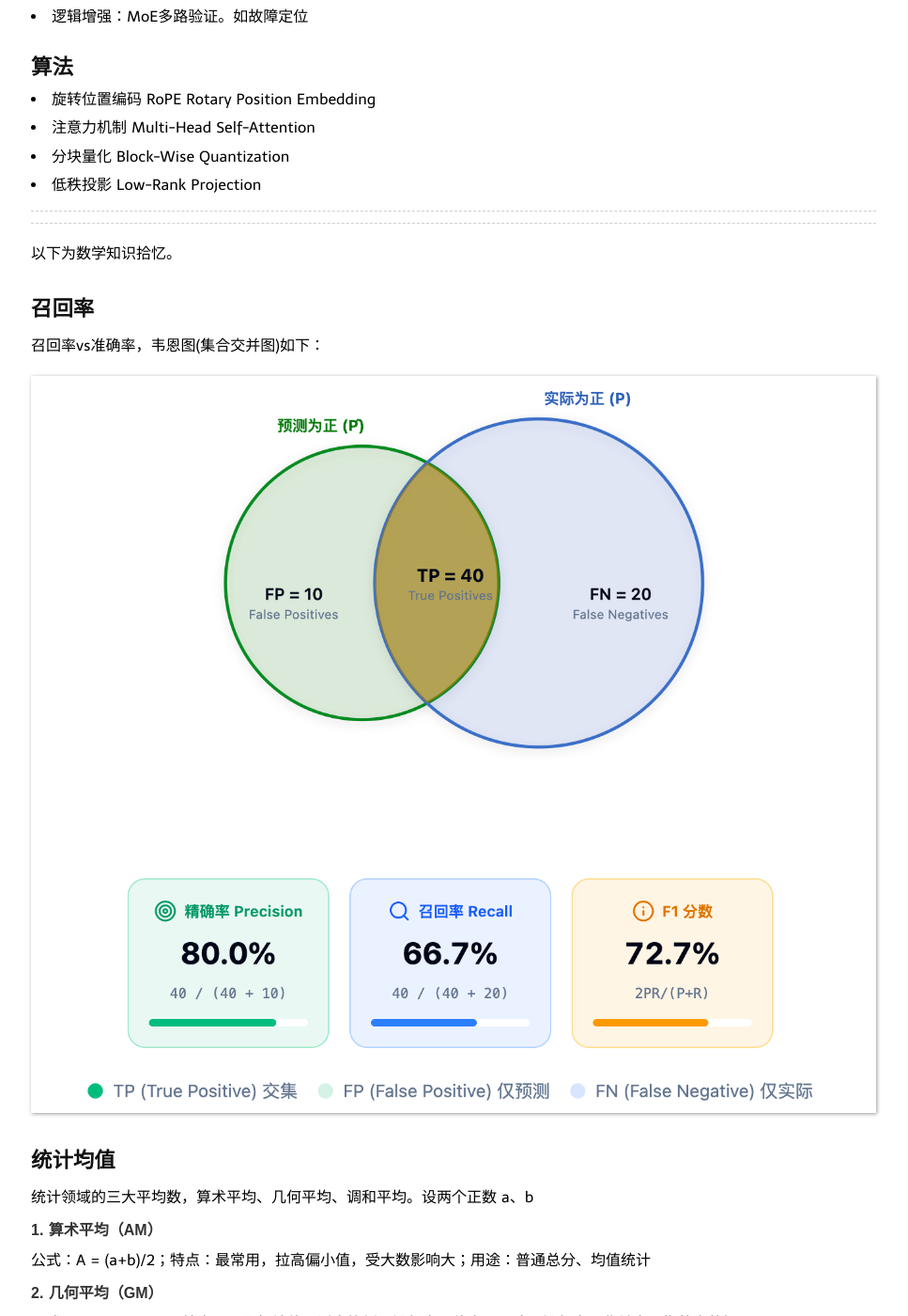
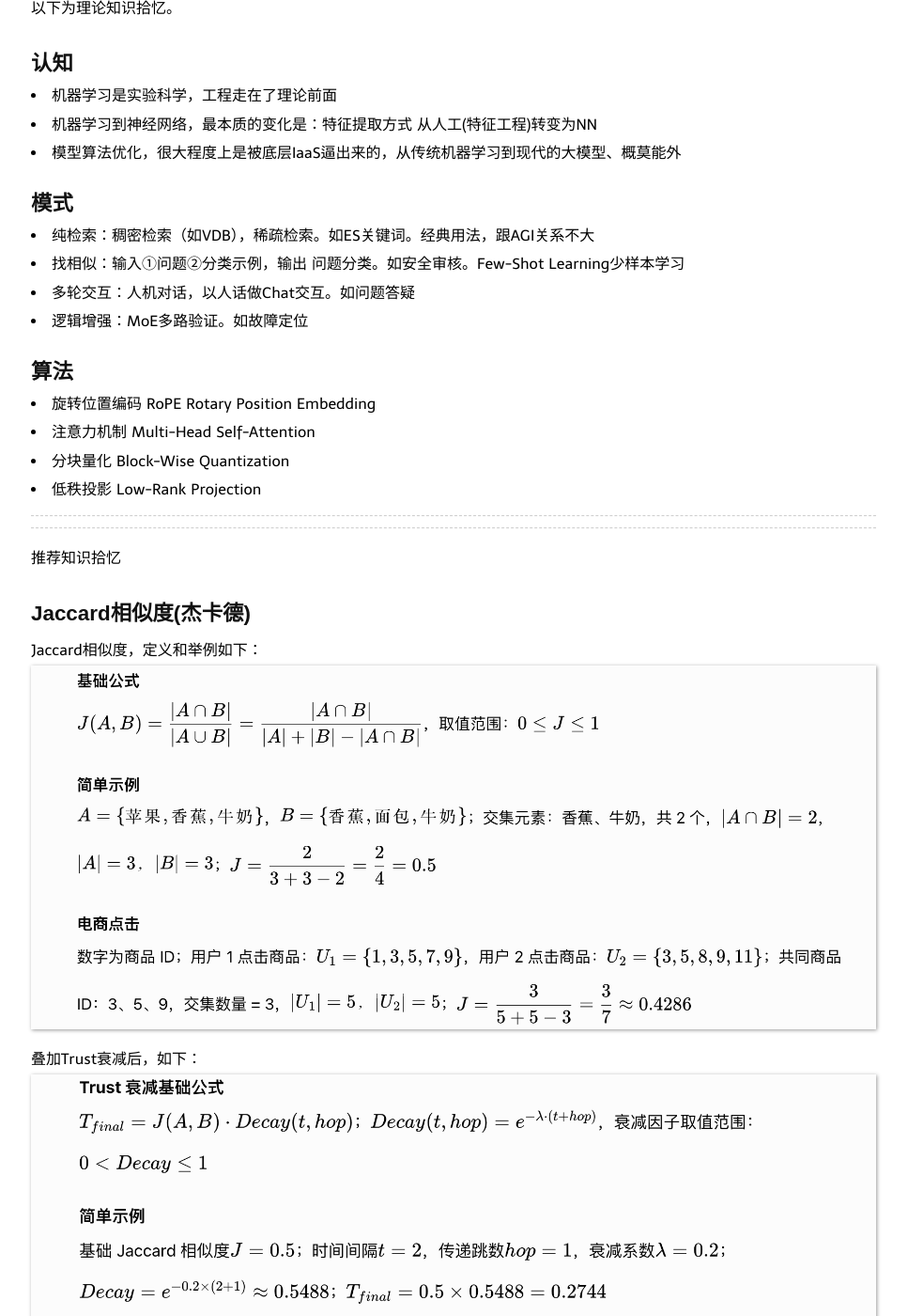
Before and after one commit to niean/niean.github.io, a Jekyll site: the page built from _posts/2025-04-08-infra-agi.markdown, in a window 1280 px wide and 1400 px high, scrolled down 3481 px. Shown: the whole window at 94% size, without its empty margins (157-1124 px from the left). Built offline with Jekyll 4.4.1, drawn with Linux system fonts in a browser that asks for light colours; comment, search, counter and statistics services are not loaded.

Commit message:
集中提交

```diff
--- a/_posts/2025-04-08-infra-agi.markdown
+++ b/_posts/2025-04-08-infra-agi.markdown
@@ -88,7 +90,19 @@
 
 ----
 ----
-以下为数学知识拾忆。
+推荐知识拾忆
+
+## Jaccard相似度(杰卡德)
+Jaccard相似度，定义和举例如下：
+![page.png](https://raw.githubusercontent.com/niean/niean.github.io/master/images/20250408/rec-jaccard.png)
+
+叠加Trust衰减后，如下：
+![page.png](https://raw.githubusercontent.com/niean/niean.github.io/master/images/20250408/rec-jaccard-trust.png)
+
+
+----
+----
+数学知识拾忆
 
 ## 召回率
 
```
Also changed, not shown: other parts of _posts/2025-04-08-infra-agi.markdown (+2 -0 lines), _posts/2026-01-30-personal-summary.md (+1 -1 lines), images/20250408/rec-jaccard-trust.png (added), images/20250408/rec-jaccard.png (added), 1 other file.
